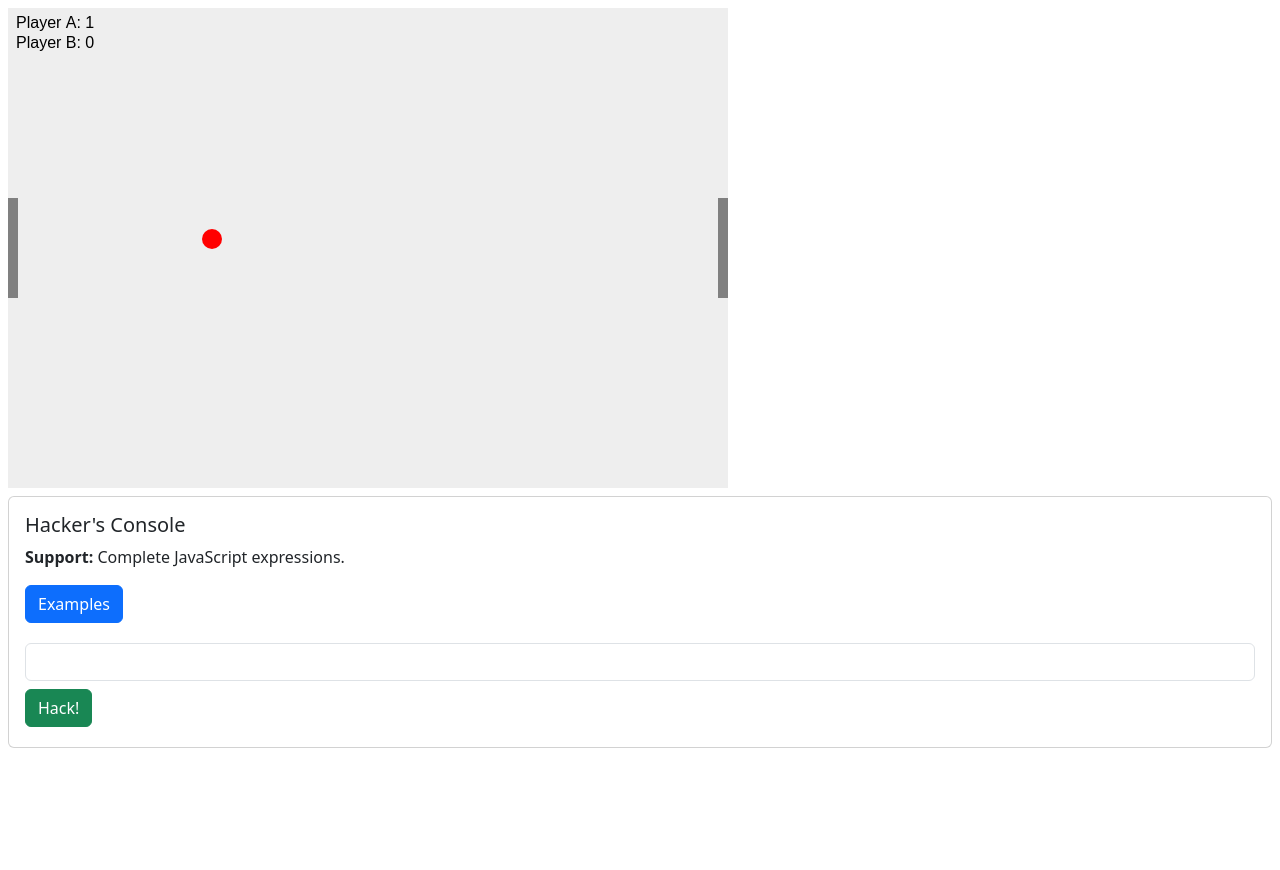
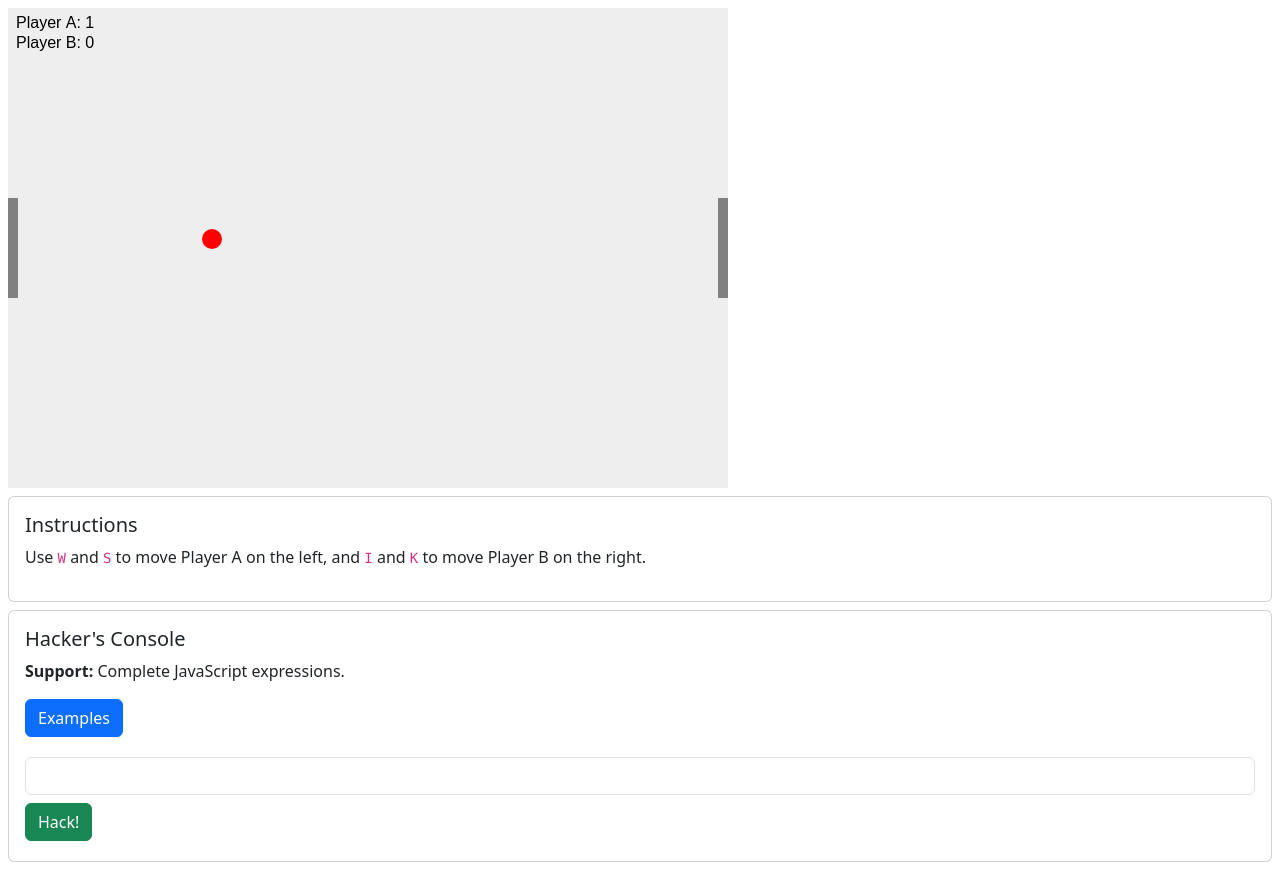
Before and after one commit to Brunozhon/webPong, a plain HTML site: page index.html in a window 1280 px wide. Before the commit the page ends 800 px from the top, so only its background shows below. Drawn offline with Linux system fonts and the light colour scheme.

Commit message:
Added some instructions!
eternalxlks's fork will be out of date of some essentials!

```diff
--- a/index.html
+++ b/index.html
@@ -20,6 +20,12 @@
     </head>
     <body>
         <canvas class="m-2" id="canvas" width="720" height="480"></canvas>
+        <div class="card m-2">
+            <div class="card-body">
+                <h5 class="card-title">Instructions</h5>
+                <p>Use <code>W</code> and <code>S</code> to move Player A on the left, and <code>I</code> and <code>K</code> to move Player B on the right.</p>
+            </div>
+        </div>
         <div class="card m-2">
             <form class="card-body">
                 <h5 class="card-title">Hacker's Console</h5>
```
